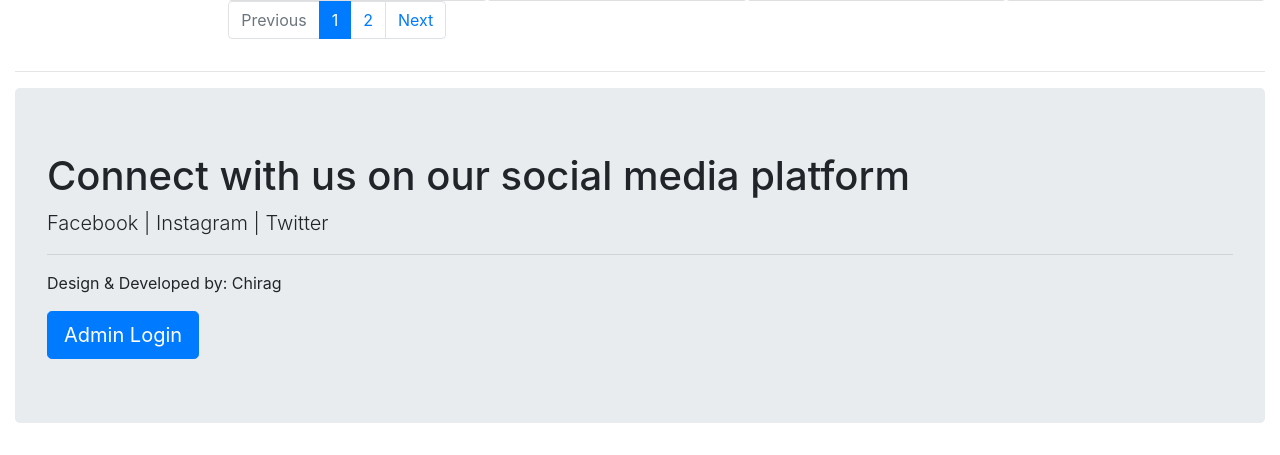
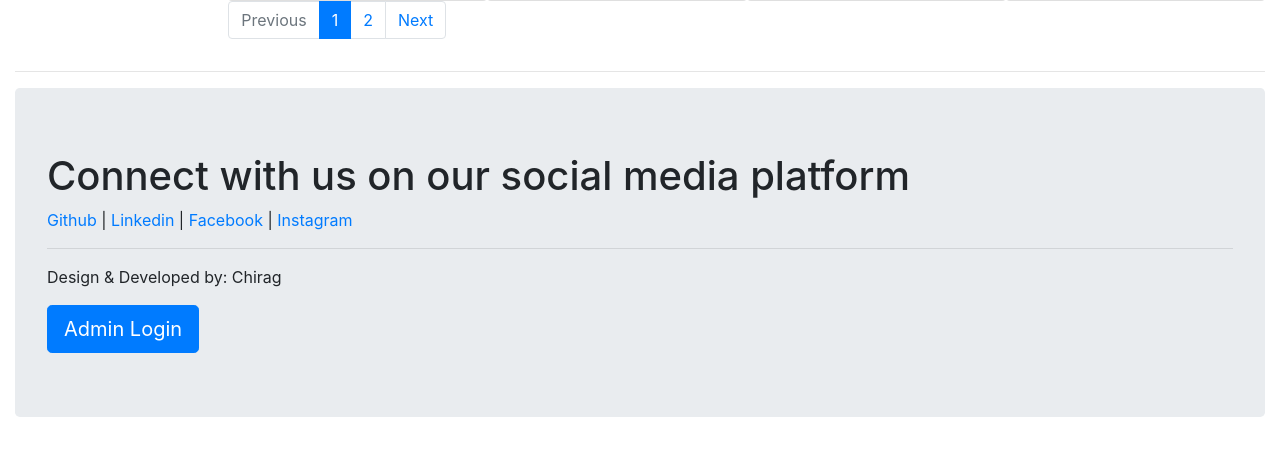
Before and after one commit to Chirag054/ecomproject, a Django app: page / in a window 1280 px wide. Shown: the part 940-1395 px from the top of the page. After the commit the page ends 1357 px from the top, so only its background shows below. Run offline with Django 3.2, Linux system fonts and the light colour scheme; data comes from the database, SQL or seed files in the repository; some libraries are stand-ins or nearby versions.

Commit message:
Update index.html

```diff
--- a/templates/index.html
+++ b/templates/index.html
@@ -77,7 +77,10 @@
     <div class="row">
         <div class="col-lg-12 mx-auto">
   <h1 class="display-12">Connect with us on our social media platform</h1>
-  <p class="lead">Facebook | Instagram | Twitter </p>
+  <a href="https://github.com/Chirag054/ecomproject">Github</a> |
+            <a href="https://www.linkedin.com/in/chirag-chugh-04300360/">Linkedin</a> |
+            <a href="#">Facebook</a> |
+            <a href="#">Instagram</a>
   <hr class="my-12">
   <p>Design & Developed by: Chirag</p>
   <a class="btn btn-primary btn-lg" href="{%url 'ecomapp:adminlogin' %}" role="button">Admin Login</a>
```
